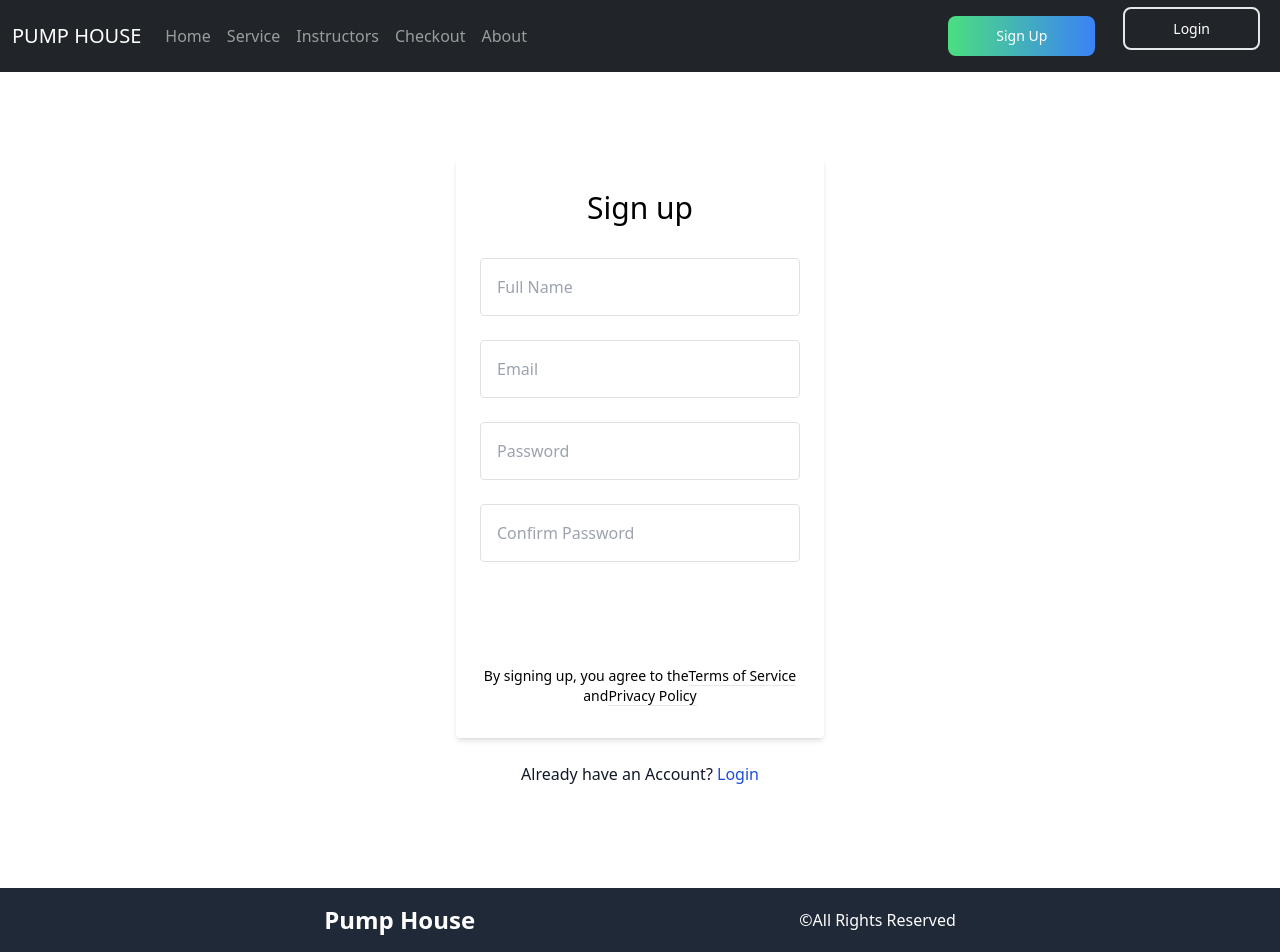
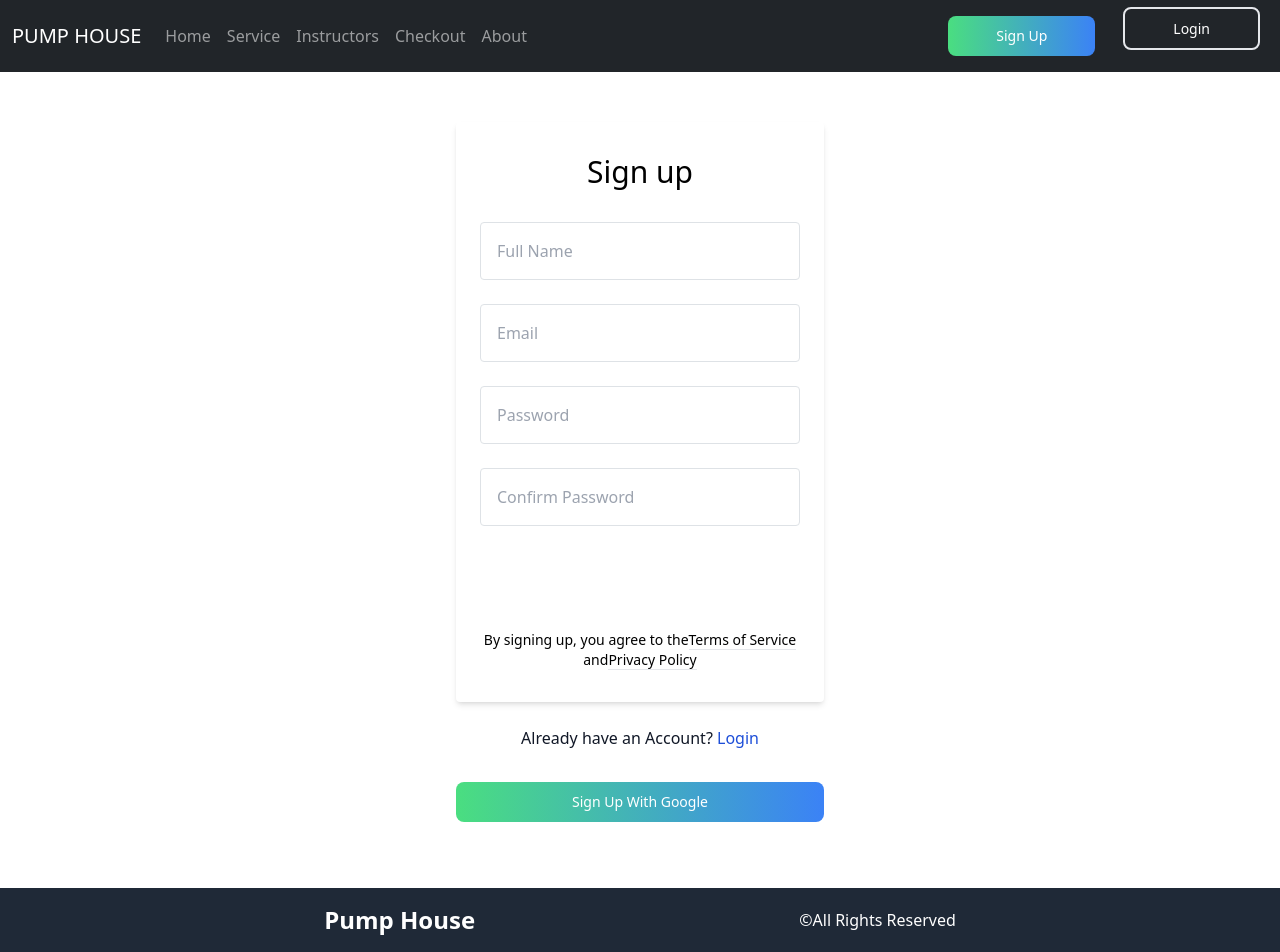
Before and after one commit to Shahil19/gym-house, a React (Create React App) app: page /register in a window 1280 px wide. Built offline with nearby package versions, Linux system fonts and the light colour scheme; no server answers.

Commit message:
google sign in system enabled

```diff
--- a/src/Pages/Login/Login/Login.js
+++ b/src/Pages/Login/Login/Login.js
@@ -2,6 +2,7 @@ import React from 'react';
 import { useSignInWithEmailAndPassword } from 'react-firebase-hooks/auth';
 import { Link, useLocation, useNavigate } from 'react-router-dom';
 import auth from '../../../firebase.init';
+import SocialLogin from '../SocialLogin/SocialLogin';
 
 const Login = () => {
     const [
@@ -10,6 +11,8 @@ const Login = () => {
         loading,
         error,
     ] = useSignInWithEmailAndPassword(auth);
+
+
 
     const handleLogin = event => {
         event.preventDefault();
@@ -68,6 +71,7 @@ const Login = () => {
                 <div className="text-gray-900 mt-6 text-left">
                     <p className='text-left'>New to Pump-house? <span className='text-blue-700'><Link to='/register'>Sign Up</Link></span></p>
                 </div>
+                <SocialLogin></SocialLogin>
             </div>
         </section>
     );
--- a/src/Pages/Login/Register/Register.js
+++ b/src/Pages/Login/Register/Register.js
@@ -2,6 +2,8 @@ import React, { useRef, useState } from 'react';
 import { useCreateUserWithEmailAndPassword } from 'react-firebase-hooks/auth';
 import { Link, useNavigate } from 'react-router-dom';
 import auth from '../../../firebase.init';
+import SocialLogin from '../SocialLogin/SocialLogin';
+
 const Register = () => {
     const fullNameRef = useRef();
     const emailRef = useRef();
@@ -14,7 +16,7 @@ const Register = () => {
         user,
         loading,
         error,
-    ] = useCreateUserWithEmailAndPassword(auth);
+    ] = useCreateUserWithEmailAndPassword(auth, { sendEmailVerification: true });
 
     const navigate = useNavigate();
     if (user) {
@@ -92,6 +94,7 @@ const Register = () => {
                 <div className="text-gray-900 mt-6 text-left">
                     <p className='text-left'>Already have an Account? <span className='text-blue-700'><Link to='/login'>Login</Link></span></p>
                 </div>
+                <SocialLogin></SocialLogin>
             </div>
         </div>
     );
--- /dev/null
+++ b/src/Pages/Login/SocialLogin/SocialLogin.js
@@ -0,0 +1,25 @@
+import React from 'react';
+import { useSignInWithGoogle } from 'react-firebase-hooks/auth';
+import { useLocation, useNavigate } from 'react-router-dom';
+import auth from '../../../firebase.init';
+
+const SocialLogin = () => {
+    const [signInWithGoogle, googleUser, googleLoading, googleError] = useSignInWithGoogle(auth);
+    const handleGoogleSignIn = () => {
+        signInWithGoogle()
+    }
+
+    const navigate = useNavigate();
+    const location = useLocation();
+    const from = location.state?.from?.pathname || "/";
+    if (googleUser) {
+        navigate(from, { replace: true })
+    }
+    return (
+        <div className='w-full mt-8'>
+            <button onClick={handleGoogleSignIn} type="button" className="w-full text-white bg-gradient-to-r from-green-400 to-blue-500 hover:from-green-500 hover:to-blue-600 focus:ring-4 focus:outline-none focus:ring-blue-300 font-medium rounded-lg text-sm px-5 py-2.5 text-center mr-3  dark:bg-blue-600 dark:hover:bg-blue-700 dark:focus:ring-blue-800">Sign Up With Google</button>
+        </div>
+    );
+};
+
+export default SocialLogin;
```
Also changed, not shown: 1 other file (tests, documents, lock files or other folders).
